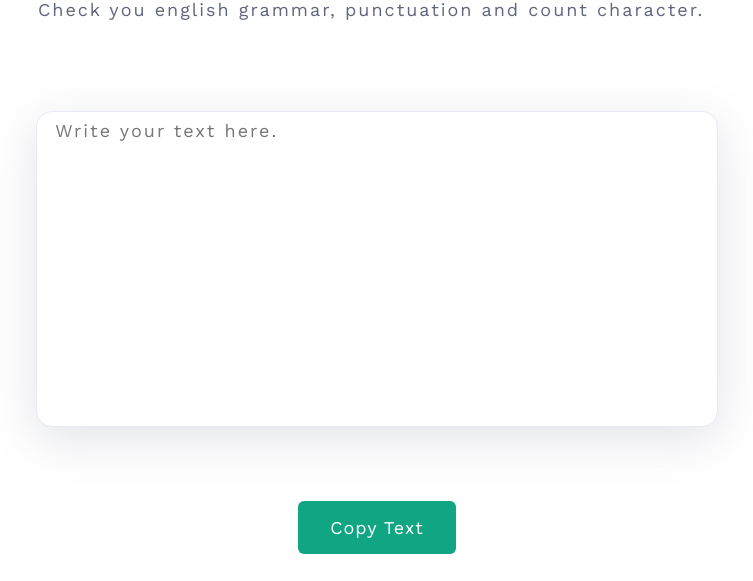
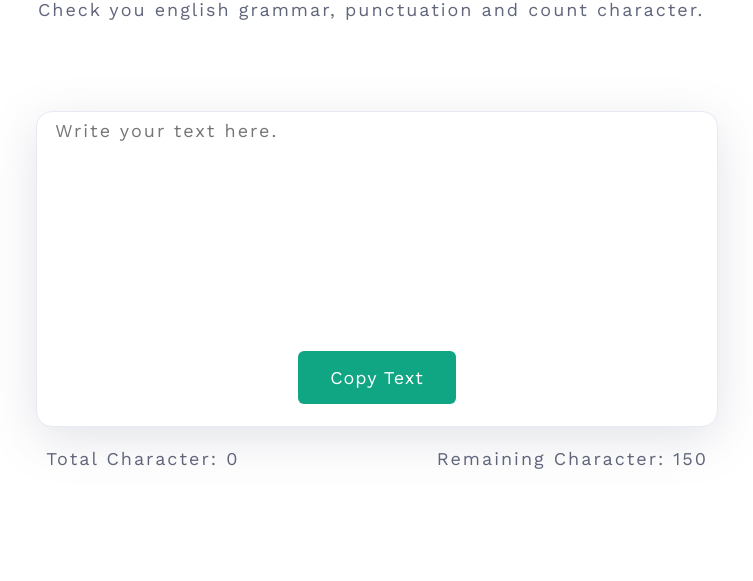
Before and after one commit to dharmendra133/Grammarly-Clone, a plain HTML site: page index.html in a window 1280 px wide. Shown: the part 182-763 px from the top of the page, without its empty margins (263-1016 px from the left). Drawn offline with nearby package versions, Linux system fonts and the light colour scheme.

Commit message:
Update style.css

```diff
--- a/style.css
+++ b/style.css
@@ -70,7 +70,7 @@
     margin: auto;
     display: flex;
     position: relative;;
-    margin-top: 70px;
+    margin-top: -80px;
     cursor:pointer;
 }
 
```
